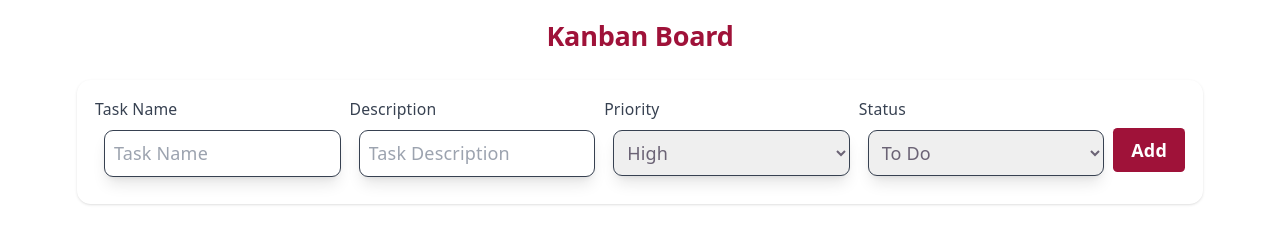
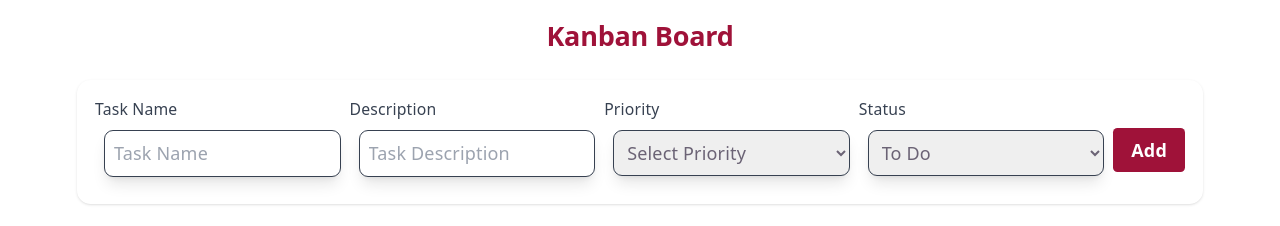
Before and after one commit to DiviyaVenkat/kanban-board, a React (Vite) app: page / in a window 1280 px wide. Shown: the top 226 px of the page. Built offline with nearby package versions, Linux system fonts and the light colour scheme.

Commit message:
Fixed priority issue and commiting

```diff
--- a/src/components/TaskForm.tsx
+++ b/src/components/TaskForm.tsx
@@ -3,7 +3,7 @@ import { useTasks } from "../context/TaskContent";
 
 export const TaskForm = () => {
   const { addTask } = useTasks();
-  const [form, setForm] = useState({ name: "", description: "", status: "todo", priority: "high" });
+  const [form, setForm] = useState({ name: "", description: "", status: "todo", priority: "" });
 
   const handleSubmit = (e: React.FormEvent<HTMLFormElement>) => {
     e.preventDefault();
@@ -16,6 +16,11 @@ export const TaskForm = () => {
       return;
     }
 
+    if (!form.priority) {
+      alert("Please select priority");
+      return;
+    }
+
     addTask({
       id: Date.now().toString(),
       priority: form.priority,
@@ -25,7 +30,7 @@ export const TaskForm = () => {
     } as any);
 
     // addTask({ id: Date.now().toString(), ...form } as any);
-    setForm({ name: "", description: "", status: "todo", priority: "high" });
+    setForm({ name: "", description: "", status: "todo", priority: "" });
   };
 
 
@@ -44,7 +49,15 @@ export const TaskForm = () => {
         </div>
         <div className="form-row flex-1">
           <label htmlFor="priority" className="block text-sm font-medium text-gray-700 text-left ">Priority</label>
-        <select className="shadow-lg max-w-full w-full p-2 m-2 text-base border border-gray-700 focus:border-pink-600 rounded-lg" required id="status" name="status" value={form.status} onChange={(e) => setForm({ ...form, status: e.target.value })}>
+          <select
+            className="shadow-lg max-w-full w-full p-2 m-2 text-base border border-gray-700 focus:border-pink-600 rounded-lg"
+            required
+            id="priority"
+            name="priority"
+            value={form.priority}
+            onChange={(e) => setForm({ ...form, priority: e.target.value })}
+          >
+            <option value="" disabled>Select Priority</option>
             <option value="high">High</option>
             <option value="medium">Medium</option>
             <option value="low">Low</option>
@@ -53,6 +66,7 @@ export const TaskForm = () => {
         <div className="form-row flex-1">
           <label htmlFor="status" className="block text-sm font-medium text-gray-700 text-left ">Status</label>
           <select className="shadow-lg max-w-full w-full p-2 m-2 text-base border border-gray-700 focus:border-pink-600 rounded-lg" required id="status" name="status" value={form.status} onChange={(e) => setForm({ ...form, status: e.target.value })}>
+
             <option value="todo">To Do</option>
             <option value="inProgress">In Progress</option>
             <option value="done">Done</option>
```
Lines whose indentation alone changed are shown as unchanged.
